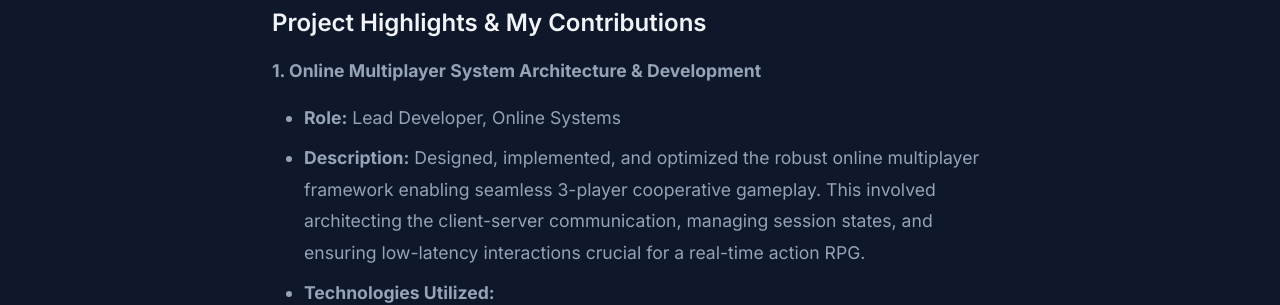
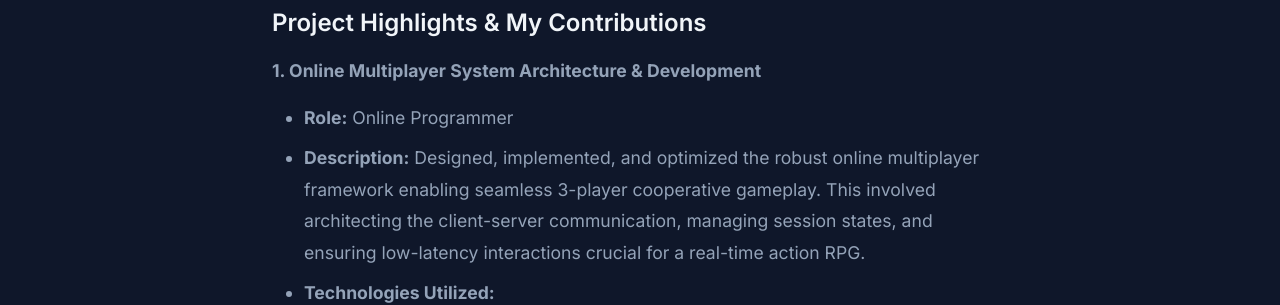
Before and after one commit to e-choness/portfolio-site, a Jekyll site: the page built from _projects/wutan-rise-of-the-deceiver.md, in a window 1280 px wide and 900 px high, scrolled down 1335 px. Shown: the part 153-458 px from the top of the window. Built offline with Jekyll 4.4.1, drawn with Linux system fonts in a browser that asks for light colours.

Commit message:
Correct project role

```diff
--- a/_projects/wutan-rise-of-the-deceiver.md
+++ b/_projects/wutan-rise-of-the-deceiver.md
@@ -30,7 +30,7 @@ order: 3
 
 **1. Online Multiplayer System Architecture & Development**
 
-- **Role:** Lead Developer, Online Systems
+- **Role:** Online Programmer
 - **Description:** Designed, implemented, and optimized the robust online multiplayer framework enabling seamless 3-player cooperative gameplay. This involved architecting the client-server communication, managing session states, and ensuring low-latency interactions crucial for a real-time action RPG.
 - **Technologies Utilized:**
   - **Unreal Engine:** Integrated multiplayer functionalities within the engine's networking framework.
```
